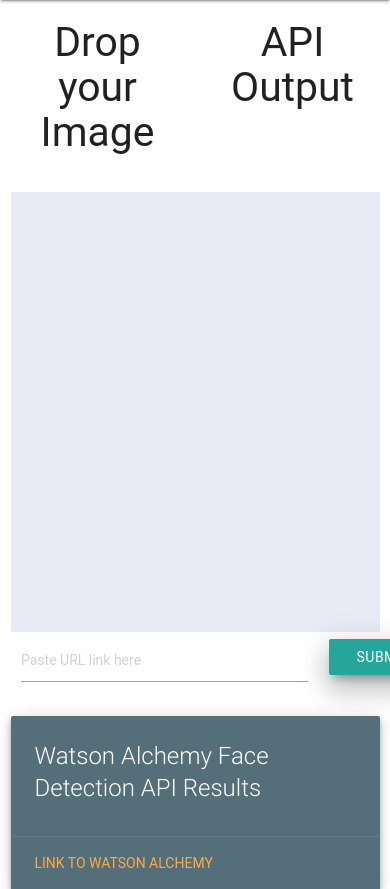
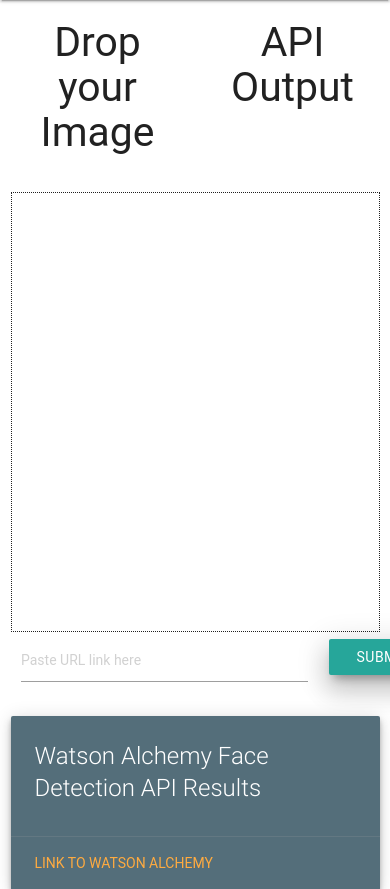
Before and after one commit to tammerg/FaceCheck, a PHP site: page / in a window 390 px wide; the page is wider, and only the part inside the window is pictured. Shown: the part 56-945 px from the top of that part. Run offline with PHP 8.4, Linux system fonts and the light colour scheme; some libraries are stand-ins or nearby versions; some web fonts are replaced.

Commit message:
added responsive-img and center-block to image submit panel

```diff
--- a/css/frontend.css
+++ b/css/frontend.css
@@ -11,6 +11,7 @@ body{
   width:100%;
   height: 440px;
   overflow: hidden;
+  border: 1px dotted;
 }
 .responsive {
   height: 440px;
--- a/home.html
+++ b/home.html
@@ -25,7 +25,7 @@
     </div>
     <div class="row">
       <div class="col s12 m6">
-        <div id="dropbox" class="col s12 img-dropbox indigo lighten-5 valign-wrapper">
+        <div id="dropbox" class="col s12 img-dropbox lighten-5 valign-wrapper">
         </div>
         <div class="col s12 urlInput">
           <div class="col s10">
--- a/js/imageInput.js
+++ b/js/imageInput.js
@@ -36,7 +36,7 @@ function drop(evt) {
 //show image function
 function showImg(imgLink) {
   var newimg = $("<img>");
-  $(newimg).attr("src", imgLink).addClass("responsive valign");
+  $(newimg).attr("src", imgLink).addClass("responsive-img center-block valign");
   $("#dropbox").empty();
   $("#dropbox").append(newimg);
   }
```
Also changed, not shown: js/apiCalls.js (+0 -8 lines).
